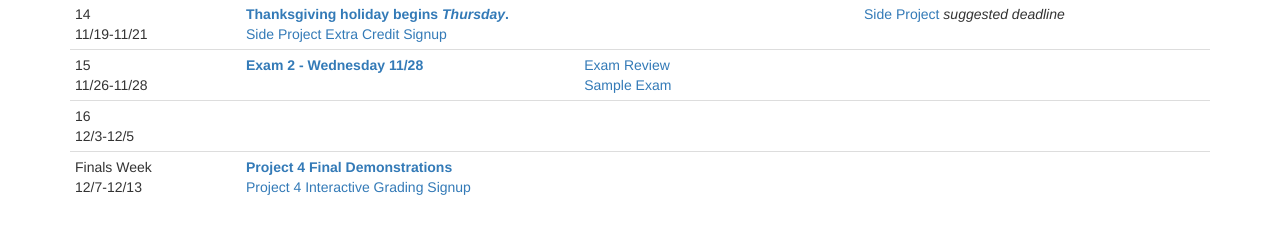
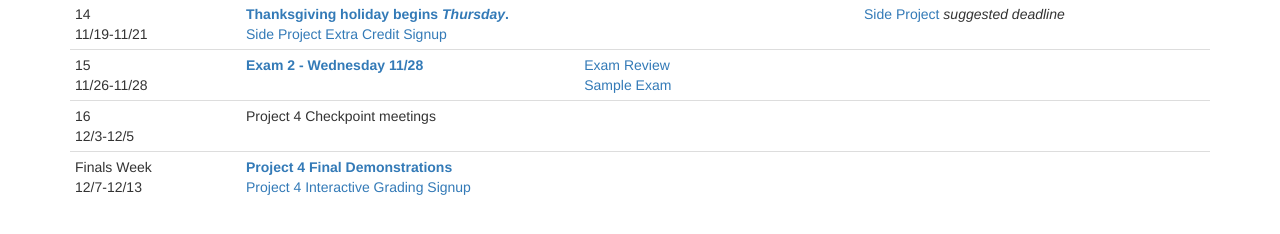
Before and after one commit to CS601-F18/cs601-f18.github.io, a Jekyll site: the page built from schedule.html, in a window 1280 px wide and 1317 px high. Shown: the part 1075-1309 px from the top of the window. Built offline with Jekyll 4.4.1, drawn with Linux system fonts in a browser that asks for light colours.

Commit message:
adding exam2 and project4 info

```diff
--- a/schedule.html
+++ b/schedule.html
@@ -216,6 +216,7 @@ title: Schedule
 		<tr>
 			<td>16<br/>12/3-12/5</td>
 			<td>
+				Project 4 Checkpoint meetings
 			</td>
 			<td>
 			</td>
```
